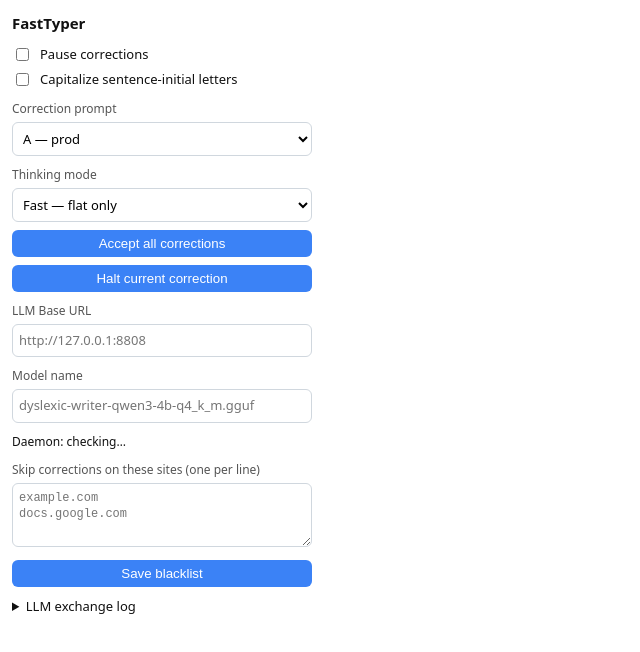
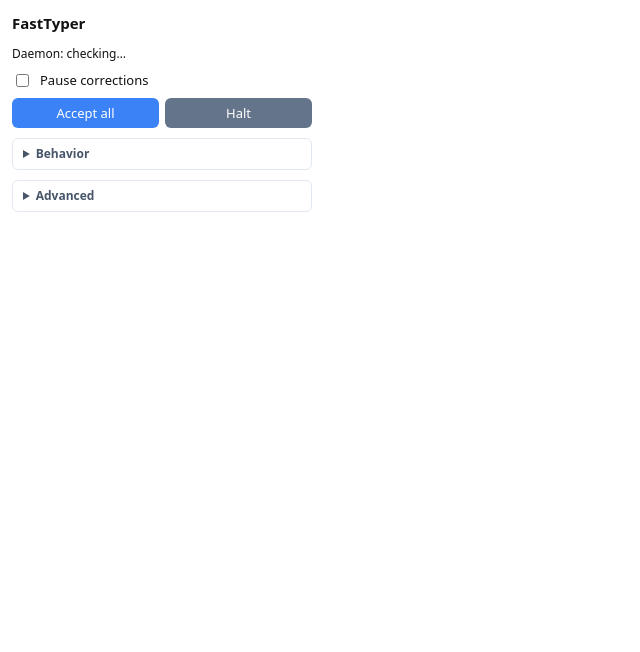
Before and after one commit to etienneunai/FastTyper, a website with bundled scripts: page browser-extension/popup.html in a window 1280 px wide. Shown: the whole page, without its empty margins (0-640 px from the left). Built offline with nearby package versions, Linux system fonts and the light colour scheme; no server answers.

Commit message:
browser-extension: UI/UX overhaul
- Compact pill: show only diff hunks (was → now) instead of full sentence
- Fix empty replacement rendering (show ∅) and invisible spaces (show ·)
- Fix scroll/resize detaching floating pills, processing indicator, and tooltip
- Fix SPA memory leaks: WeakMap for textApplied, sweep orphaned decos on focusin
- Pause pill auto-hide on hover (resume 3s after mouseleave)
- Remove white-space:nowrap on pill changes to prevent overflow
- Reorganize popup: primary controls always visible, Behavior/Advanced collapsible

```diff
--- a/browser-extension/content.css
+++ b/browser-extension/content.css
@@ -30,7 +30,7 @@
   overflow-wrap: break-word;
 }
 
-.ft-pill-change { white-space: nowrap; }
+.ft-pill-change { display: inline; }
 .ft-pill-was {
   color: #fca5a5;
   text-decoration: line-through;
--- a/browser-extension/popup.html
+++ b/browser-extension/popup.html
@@ -6,7 +6,18 @@
 </head>
 <body>
   <h1>FastTyper</h1>
+
+  <!-- Primary controls: always visible -->
+  <div id="status" class="status">Daemon: checking…</div>
   <label class="row"><input type="checkbox" id="paused"> Pause corrections</label>
+  <div class="btn-row">
+    <button id="acceptAll" class="btn">Accept all</button>
+    <button id="halt" class="btn btn-secondary">Halt</button>
+  </div>
+
+  <!-- Behavior settings -->
+  <details class="section">
+    <summary>Behavior</summary>
     <label class="row"><input type="checkbox" id="capitalize"> Capitalize sentence-initial letters</label>
     <label for="prompt" class="bl-label">Correction prompt</label>
     <select id="prompt" class="sel">
@@ -28,13 +39,15 @@
       <label for="customUser" class="bl-label">Custom user prompt ({text} = the unit)</label>
       <textarea id="customUser" rows="3" placeholder="Fix any spelling mistakes in this text. If there are no mistakes, output the text unchanged."></textarea>
     </div>
-  <button id="acceptAll" class="btn">Accept all corrections</button>
-  <button id="halt" class="btn">Halt current correction</button>
+  </details>
+
+  <!-- Advanced settings -->
+  <details class="section">
+    <summary>Advanced</summary>
     <label for="llmBase" class="bl-label">LLM Base URL</label>
     <input type="text" id="llmBase" class="txt" placeholder="http://127.0.0.1:8808">
     <label for="model" class="bl-label">Model name</label>
     <input type="text" id="model" class="txt" placeholder="dyslexic-writer-qwen3-4b-q4_k_m.gguf">
-  <div id="status" class="status">Daemon: checking…</div>
     <label for="blacklist" class="bl-label">Skip corrections on these sites (one per line)</label>
     <textarea id="blacklist" rows="3" placeholder="example.com&#10;docs.google.com"></textarea>
     <button id="saveBlacklist" class="btn">Save blacklist</button>
@@ -42,6 +55,8 @@
       <summary>LLM exchange log</summary>
       <pre id="log"></pre>
     </details>
+  </details>
+
   <script src="popup.js"></script>
 </body>
 </html>
--- a/browser-extension/styles.css
+++ b/browser-extension/styles.css
@@ -8,10 +8,11 @@ body {
 }
 h1 { font-size: 15px; margin: 0 0 10px; }
 .row { display: flex; align-items: center; gap: 8px; margin: 6px 0; }
+.btn-row { display: flex; gap: 6px; margin-top: 8px; }
 .btn {
-  width: 100%;
-  margin-top: 8px;
+  flex: 1;
   padding: 6px;
+  font: 13px/1.4 system-ui, sans-serif;
   color: #fff;
   background: #3b82f6;
   border: none;
@@ -19,10 +20,32 @@ h1 { font-size: 15px; margin: 0 0 10px; }
   cursor: pointer;
 }
 .btn:hover { background: #2563eb; }
-.status { margin-top: 10px; font-size: 12px; }
+.btn-secondary { background: #64748b; }
+.btn-secondary:hover { background: #475569; }
+.status { margin: 0 0 8px; font-size: 12px; }
 .status.ok { color: #16a34a; }
 .status.bad { color: #dc2626; }
-.bl-label { display: block; margin-top: 10px; font-size: 12px; color: #555; }
+
+/* Collapsible sections */
+.section {
+  margin-top: 10px;
+  border: 1px solid #e2e8f0;
+  border-radius: 6px;
+  padding: 0;
+}
+.section > summary {
+  padding: 6px 10px;
+  font-weight: 600;
+  font-size: 12px;
+  color: #475569;
+  cursor: pointer;
+  user-select: none;
+}
+.section > summary:hover { color: #1e293b; }
+.section > *:not(summary) { padding: 0 10px; }
+.section > *:last-child { padding-bottom: 10px; }
+
+.bl-label { display: block; margin-top: 8px; font-size: 12px; color: #555; }
 select.sel,
 input.txt {
   width: 100%;
@@ -45,7 +68,7 @@ textarea#blacklist {
   border-radius: 6px;
   resize: vertical;
 }
-details { margin-top: 10px; }
+details#logWrap { margin-top: 10px; border: none; padding: 0; }
 pre {
   max-height: 180px;
   overflow: auto;
```
Also changed, not shown: browser-extension/src/content.ts (+42 -12 lines). Lines whose indentation alone changed are shown as unchanged.
